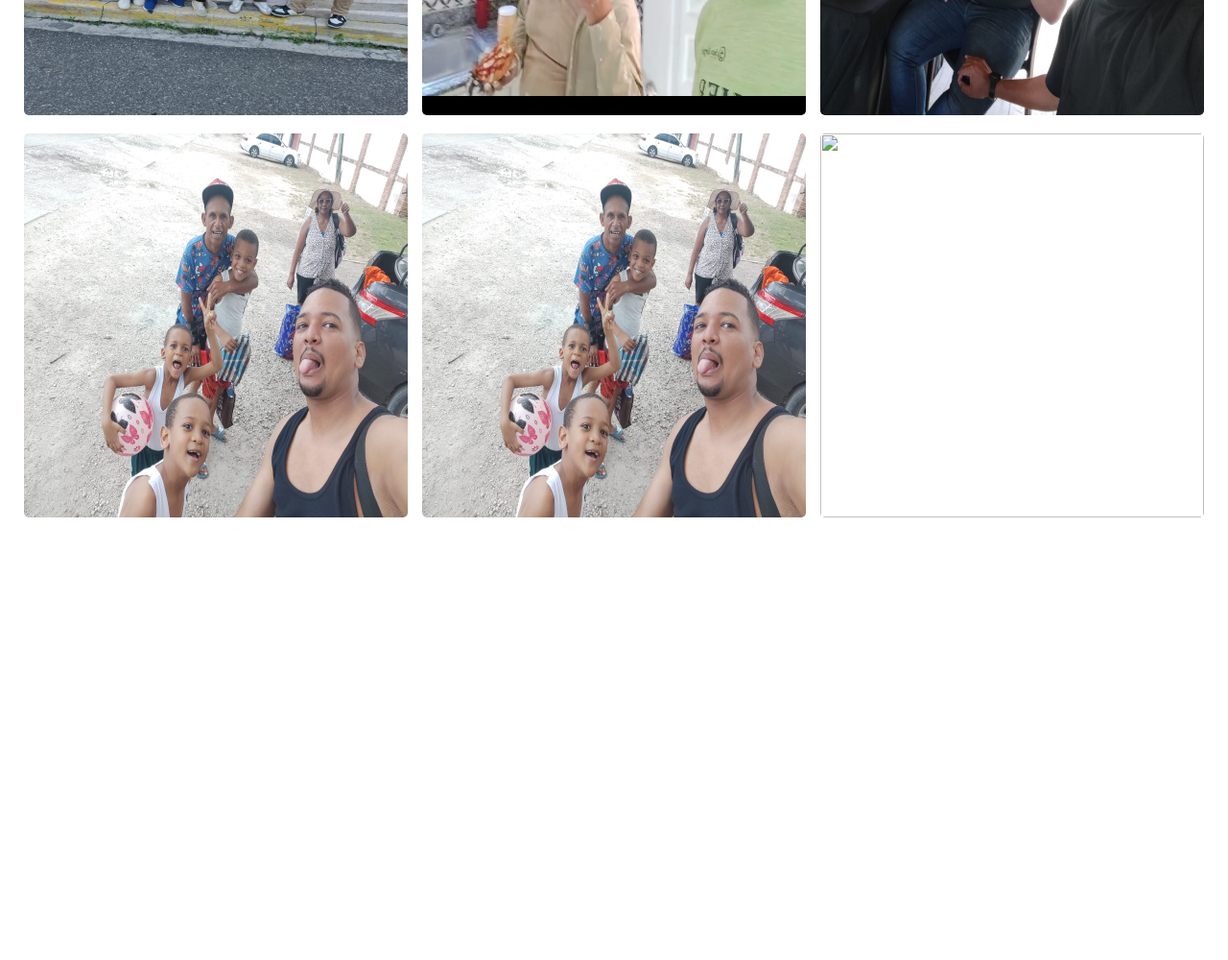
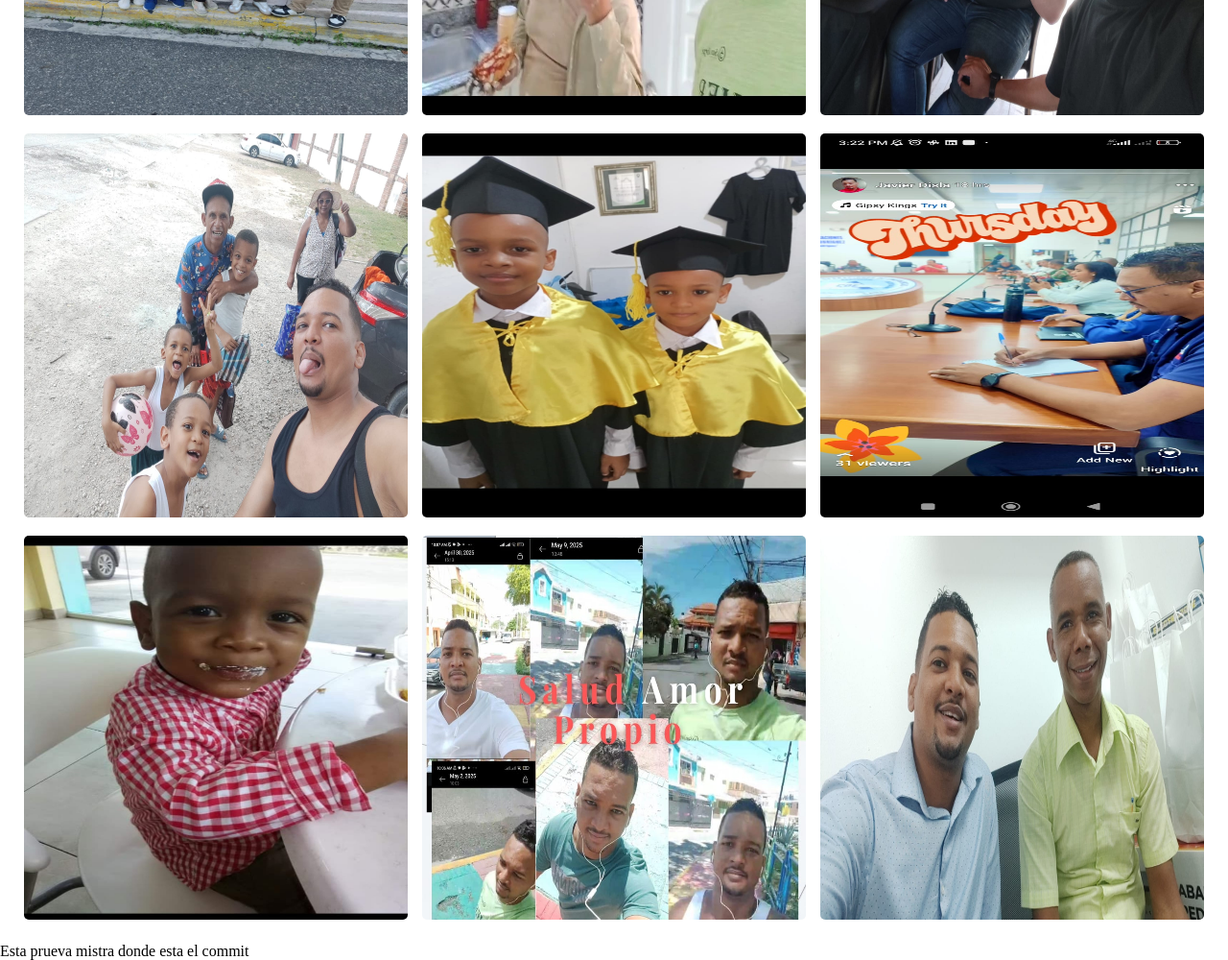
Before and after one commit to JavierDisla/Gallery, a plain HTML site: page index.html in a window 1280 px wide. Shown: the part 300-1300 px from the top of the page at 96% size. Before the commit the page ends 863 px from the top, so only its background shows below. Drawn offline with Linux system fonts and the light colour scheme.

Commit message:
Este es un text para verificar donde estan llegando los cambios

```diff
--- a/index.html
+++ b/index.html
@@ -13,10 +13,14 @@
         <section><img src="img/barron.jpeg" alt=""></section>
         <section><img src="img/diegoTribu.jpeg" alt=""></section>
         <section><img src="img/familyPhoto5.jpeg" alt=""></section>
-        <section><img src="img/familyPhoto5.jpeg" alt=""></section>
-        <section><img src="img/freddyDisfras.jpegs" alt=""></section>
+        <section><img src="img/GraduaciónNiños.jpeg" alt=""></section>
+        <section><img src="img/javi.jpeg" alt=""></section>
+        <section><img src="img/freddybizcocho.jpeg" alt=""></section>
+        <section><img src="img/javiExercise.jpeg" alt=""></section>
+        <section><img src="img/obispoTrabajo.jpeg" alt=""></section>
 
      </div>
+     <P>Esta prueva mistra donde esta el commit</P>
 
  </body>
  </html>
```
